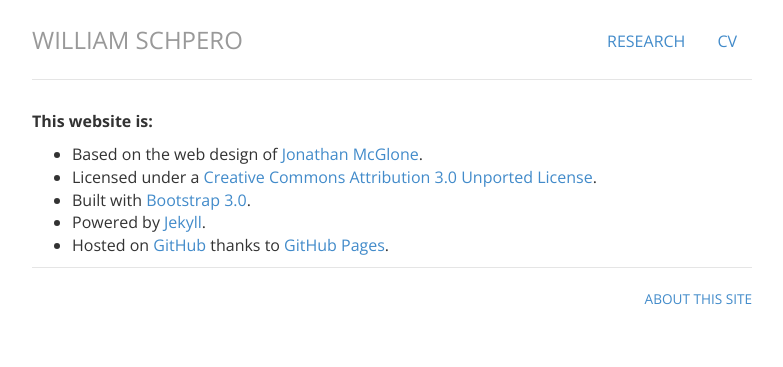
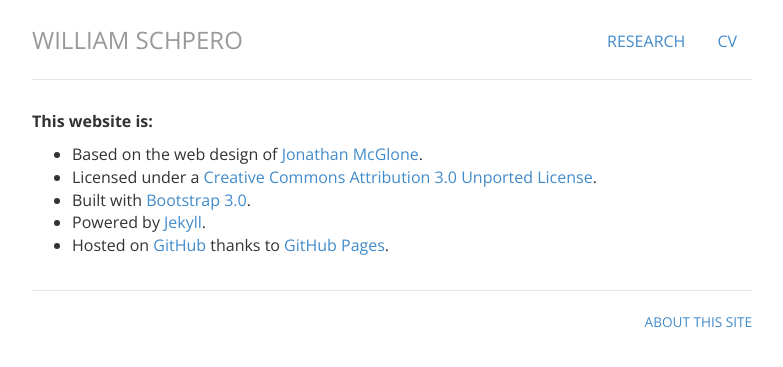
Before and after one commit to wschpero/wschpero.github.io, a Jekyll site: the page built from about/index.html, in a window 1280 px wide. Shown: the top 367 px of the page, without its empty margins (248-1031 px from the left). Built offline with Jekyll 4.4.1, drawn with Linux system fonts in a browser that asks for light colours.

Commit message:
fixed line spacing

```diff
--- a/about/index.html
+++ b/about/index.html
@@ -12,7 +12,7 @@ title: William Schpero | About This Site
         <li>Licensed under a <a rel="license" href="http://creativecommons.org/licenses/by/3.0/deed.en_US" target="_blank">Creative Commons Attribution 3.0 Unported License</a>.</li>
         <li>Built with <a href="http://getbootstrap.com/" title="Bootstrap 3.0" target="_blank">Bootstrap 3.0</a>.</li>
         <li>Powered by <a href="http://jekyllrb.com/" title="Jekyll" target="_blank">Jekyll</a>.</li>
-        <li>Hosted on <a href="https://github.com/wschpero/wschpero.github.io" title="This site hosted on GitHub" target="_blank">GitHub</a> thanks to <a href="http://pages.github.com/" title="GitHub Pages" target="_blank">GitHub Pages</a>.</li>
+        <li>Hosted on <a href="https://github.com/wschpero/wschpero.github.io" title="This site hosted on GitHub" target="_blank">GitHub</a> thanks to <a href="http://pages.github.com/" title="GitHub Pages" target="_blank">GitHub Pages</a>.</li><br>
       </ul>
 
   </div>
--- a/research/index.html
+++ b/research/index.html
@@ -30,6 +30,6 @@ research: active
 <br>
 <p><b>Schpero WL</b>. <a href="http://www.ncbi.nlm.nih.gov/pubmed/24553334" target="_blank">Limiting Low-Value Care by “Choosing Wisely”</a>. <i>American Medical Association Journal of Ethics</i>. 2014;16(2):131-134.</p>
 
-<p>Fisher ES, <b>Schpero WL</b>, Corrigan JM. <a href="http://thehealthcareblog.com/blog/2014/02/04/measuring-what-matters-for-acos/" target="_blank">Measuring What Matters for ACOs</a>. <i>The Commonwealth Fund Blog</i>. 2014.</p>
+<p>Fisher ES, <b>Schpero WL</b>, Corrigan JM. <a href="http://thehealthcareblog.com/blog/2014/02/04/measuring-what-matters-for-acos/" target="_blank">Measuring What Matters for ACOs</a>. <i>The Commonwealth Fund Blog</i>. 2014.</p><br>
 
 </div>
```
